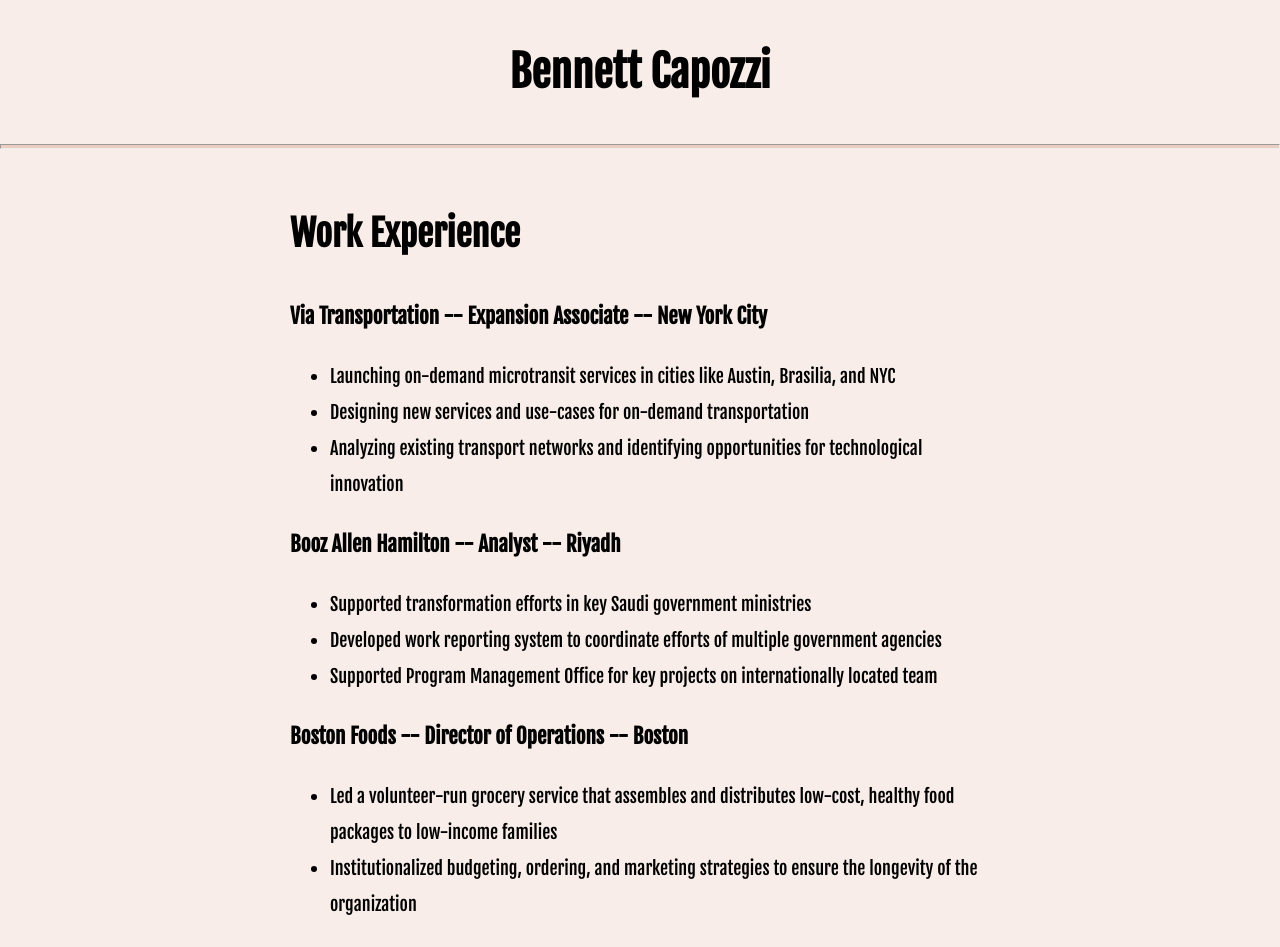
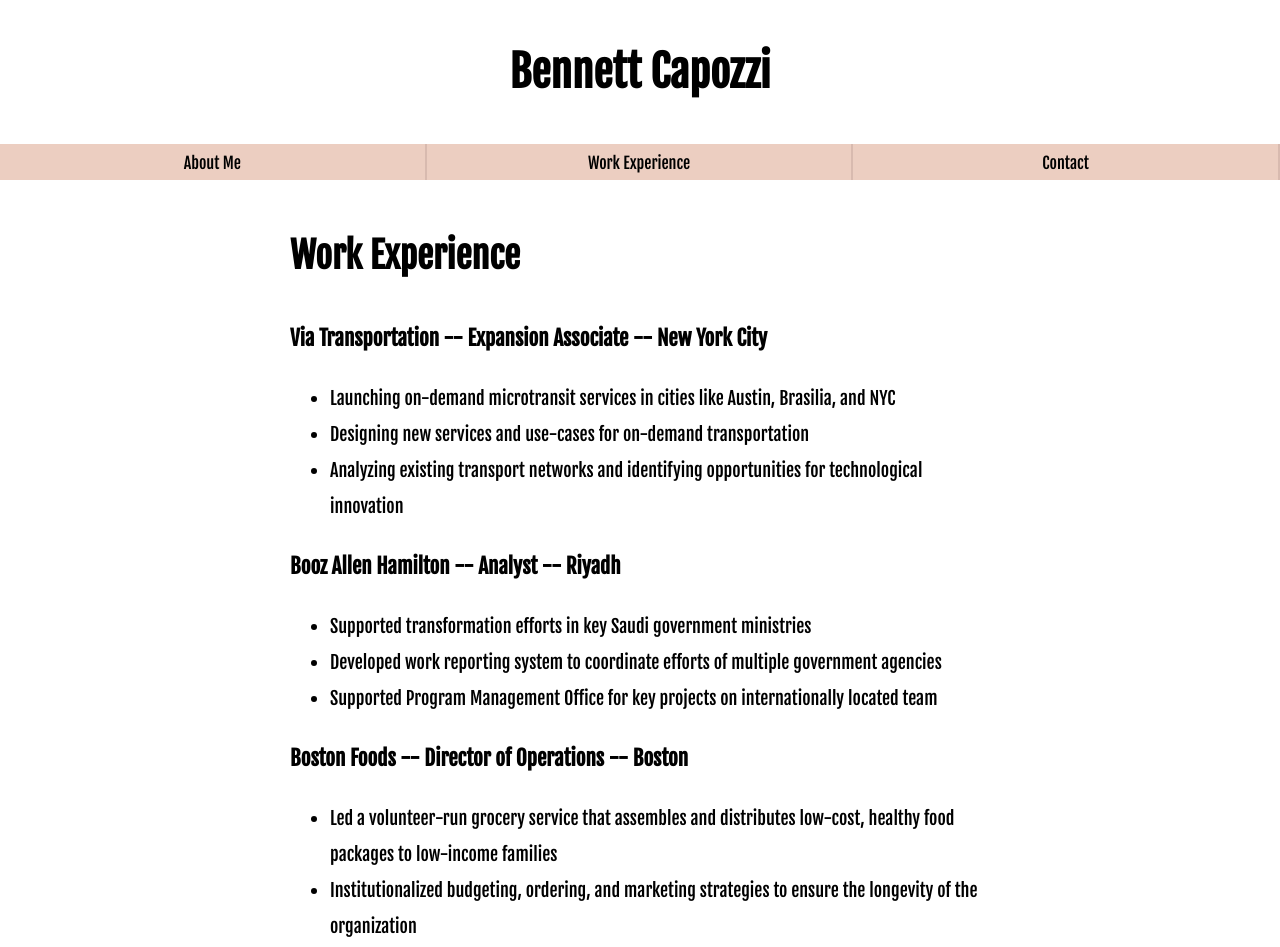
Before and after one commit to bennettcapozzi/bennett.capozzi-gmail.com, a plain HTML site: page work.html in a window 1280 px wide. Shown: the top 947 px of the page. Drawn offline with Linux system fonts and the light colour scheme.

```diff
--- a/styles/styles.css
+++ b/styles/styles.css
@@ -1,5 +1,5 @@
 body {
-  background-color: rgb(248, 237, 232);
+  background-color: rgb(255, 255, 255);
 }
 
 header {
@@ -7,6 +7,11 @@ header {
   font-family: "Fjalla One", sans-serif;
   font-weight: 900;
   font-size: larger;
+}
+
+header a {
+  text-decoration: none;
+  color: black;
 }
 
 hr {
@@ -79,6 +84,40 @@ footer {
   font-style: normal;
 }
 
+.contact {
+  max-width: 700px;
+  margin: 0px auto;
+  padding: 16px;
+  font-style: normal;
+}
+
+.nav_menu {
+  background-color: rgb(236, 206, 193);
+  width: 100%;
+  text-align: center;
+}
+
+.nav_menu ul {
+  margin: 0px auto;
+  padding-inline-start: 0px;
+  display: flex;
+  list-style: none;
+}
+
+.nav_menu li {
+  text-align: center;
+  font-family: "Fjalla One", sans-serif;
+  justify-content: space-evenly;
+  flex: 1;
+  border-right: 2px solid rgba(194, 166, 155, 0.479);
+}
+
+.nav_menu a {
+  text-decoration: none;
+  color: black;
+  font-size: medium;
+}
+
 @media (max-width: 1000px) {
   .flex-grid {
     display: block;
@@ -99,4 +138,7 @@ footer {
   .overlay {
     max-height: 400px;
   }
+  a {
+    font-size: medium;
+  }
 }
--- a/work.html
+++ b/work.html
@@ -11,8 +11,34 @@
     <title>Bennett Capozzi</title>
   </head>
   <body>
-    <header><h1>Bennett Capozzi</h1></header>
-    <hr />
+    <header>
+      <h1>
+        <a href="file:///Users/bennettcapozzi/codes/my-website/index.html"
+          >Bennett Capozzi</a
+        >
+      </h1>
+    </header>
+    <div class="nav_menu">
+      <nav role="select">
+        <ul>
+          <li>
+            <a href="file:///Users/bennettcapozzi/codes/my-website/index.html"
+              >About Me</a
+            >
+          </li>
+          <li>
+            <a href="file:///Users/bennettcapozzi/codes/my-website/work.html"
+              >Work Experience</a
+            >
+          </li>
+          <li>
+            <a href="file:///Users/bennettcapozzi/codes/my-website/contact.html"
+              >Contact</a
+            >
+          </li>
+        </ul>
+      </nav>
+    </div>
     <main>
       <div class="work">
         <h1>Work Experience</h1>
```
Also changed, not shown: contact.html (added, +53 -0 lines), index.html (+21 -3 lines).
